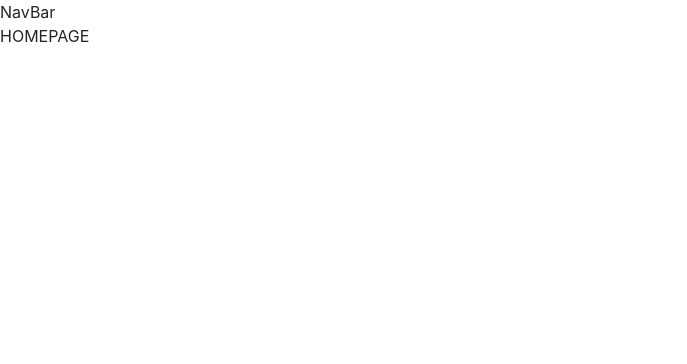
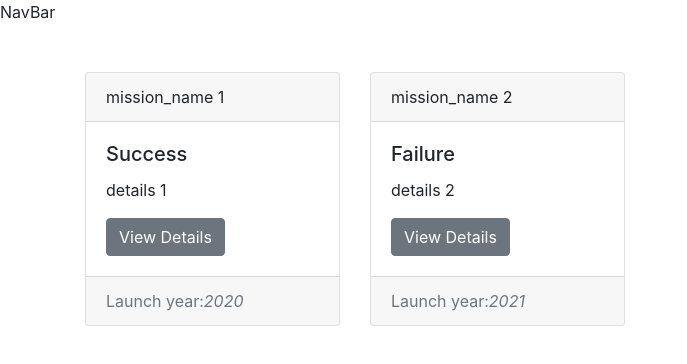
Before and after one commit to collinsuzebu/flight-app, a React (Create React App) app: page / in a window 1280 px wide. Shown: the top 364 px of the page, without its empty margins (0-687 px from the left). Built offline with nearby package versions, Linux system fonts and the light colour scheme.

Commit message:
flight-list && flight-card

```diff
--- /dev/null
+++ b/src/components/FlightCard.js
@@ -0,0 +1,41 @@
+import React from "react";
+import PropTypes from "prop-types";
+import {
+  Card,
+  Button,
+  CardHeader,
+  CardFooter,
+  CardBody,
+  CardTitle,
+  CardText,
+  Col,
+} from "reactstrap";
+import { truncate } from "../utils/truncate";
+import { getFlightSuccess } from "../utils/flightUtils";
+
+const FlightCard = ({ flight }) => (
+  <Col>
+    <Card>
+      <CardHeader>{flight.mission_name}</CardHeader>
+      <CardBody>
+        <CardTitle tag="h5">{getFlightSuccess(flight)}</CardTitle>
+        <CardText>
+          {flight.details === null
+            ? "Description: N/A"
+            : truncate(flight.details, 50)}
+        </CardText>
+        <Button>View Details</Button>
+      </CardBody>
+      <CardFooter className="text-muted">
+        Launch year:
+        <em>{flight.launch_year}</em>
+      </CardFooter>
+    </Card>
+  </Col>
+);
+
+FlightCard.propTypes = {
+  flight: PropTypes.instanceOf(Object).isRequired,
+};
+
+export { FlightCard };
--- /dev/null
+++ b/src/components/FlightList.js
@@ -0,0 +1,42 @@
+import React from "react";
+import PropTypes from "prop-types";
+import { Container, Row } from "reactstrap";
+import { FlightCard } from "./FlightCard";
+
+const NUM_CARDS_PER_ROW = 4;
+
+const FlightList = ({ flights }) => {
+  // Calculate the number of rows to render
+  const rows = [...Array(Math.ceil(flights.length / NUM_CARDS_PER_ROW))];
+
+  const flightRows = rows.map((_, idx) => flights.slice(
+    idx * NUM_CARDS_PER_ROW,
+    idx * NUM_CARDS_PER_ROW + NUM_CARDS_PER_ROW,
+  ));
+  return (
+    <Container fluid="xl">
+      {flightRows.map((row, idx) => (
+        <Row
+          xs="1"
+          sm="2"
+          md="4"
+          className="pt-5 pt-sm-5 pt-md-5 pt-lg-5 pt-xl-5"
+          key={idx} // eslint-disable-line react/no-array-index-key
+        >
+          {row.map((flight) => (
+            <FlightCard
+              key={`${flight.flight_number}-${flight.launch_date_unix}`}
+              flight={flight}
+            />
+          ))}
+        </Row>
+      ))}
+    </Container>
+  );
+};
+
+FlightList.propTypes = {
+  flights: PropTypes.instanceOf(Array).isRequired,
+};
+
+export { FlightList };
--- a/src/components/HomePage.js
+++ b/src/components/HomePage.js
@@ -1,11 +1,41 @@
 import React from "react";
-import NavBar from "./NavBar";
+import { Spinner } from "reactstrap";
+import { FlightList } from "./FlightList";
 
-const HomePage = () => (
-  <div>
-    <NavBar />
-    <div>HOMEPAGE</div>
-  </div>
-);
+import { NavBar } from "./NavBar";
+
+const HomePage = () => {
+  const loading = false;
+
+  const flights = [
+    {
+      flight_number: 1,
+      details: "details 1",
+      mission_name: "mission_name 1",
+      launch_success: true,
+      launch_year: 2020,
+    },
+    {
+      flight_number: 2,
+      details: "details 2",
+      mission_name: "mission_name 2",
+      launch_success: false,
+      launch_year: 2021,
+    },
+  ];
+
+  return (
+    <>
+      <NavBar />
+      {loading ? (
+        <div style={{ textAlign: "center", marginTop: "50px" }}>
+          <Spinner style={{ width: "3rem", height: "3rem" }} />
+        </div>
+      ) : (
+        <FlightList flights={flights} />
+      )}
+    </>
+  );
+};
 
 export { HomePage };
--- a/src/components/NavBar.js
+++ b/src/components/NavBar.js
@@ -1,5 +1,5 @@
 import React from "react";
 
-export default function NavBar() {
+export function NavBar() {
   return <div>NavBar</div>;
 }
--- a/src/index.js
+++ b/src/index.js
@@ -8,5 +8,6 @@ ReactDOM.render(
   <BrowserRouter>
     <App />
   </BrowserRouter>,
+
   document.getElementById("root"),
 );
--- /dev/null
+++ b/src/utils/flightUtils.js
@@ -0,0 +1,15 @@
+const getFlightSuccess = (flight) => {
+  let message;
+
+  if (flight.launch_success === null) {
+    message = "N/A";
+  } else if (flight.launch_success) {
+    message = "Success";
+  } else {
+    message = "Failure";
+  }
+
+  return message;
+};
+
+export { getFlightSuccess };
--- /dev/null
+++ b/src/utils/truncate.js
@@ -0,0 +1,6 @@
+const truncate = (str, n) => {
+  const result = str.length > n ? `${str.substr(0, n - 1)}...` : str;
+  return result;
+};
+
+export { truncate };
```
